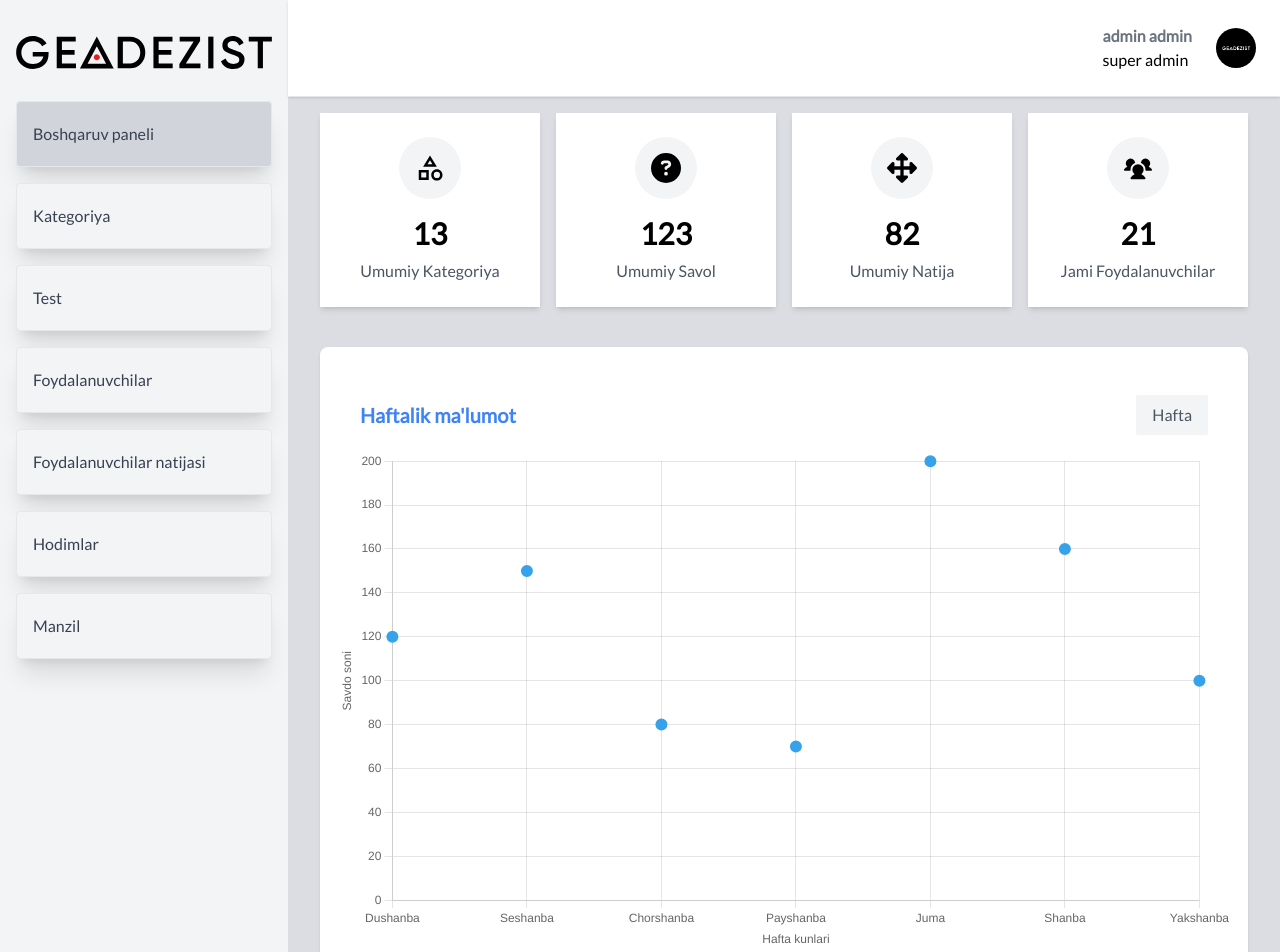
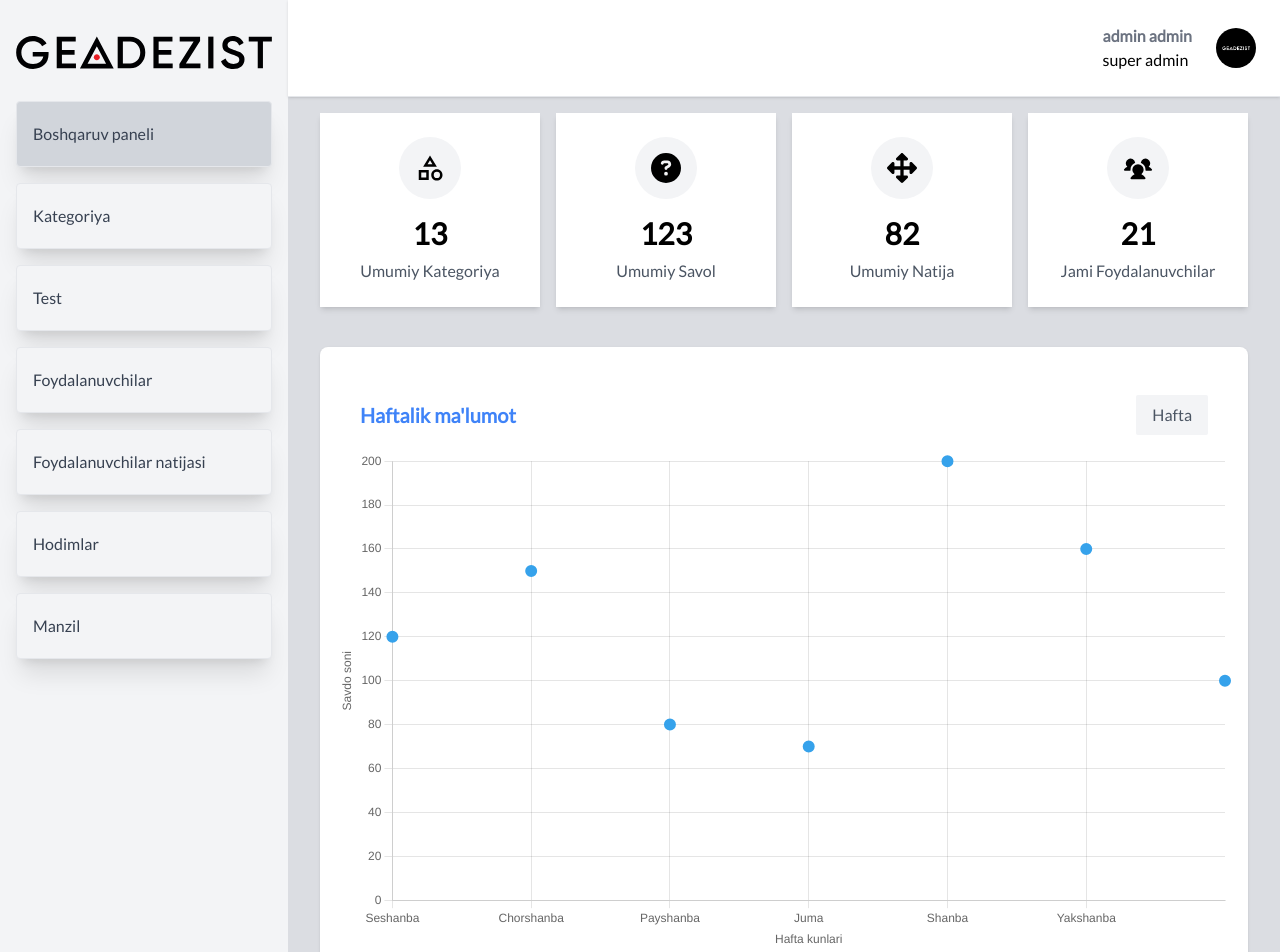
Before and after one commit to jasurhaydarovcode/GEADEZIST, a React (Vite) app: page /dashboard in a window 1280 px wide. Shown: the top 952 px of the page. Built offline with nearby package versions, Linux system fonts and the light colour scheme; sample sign-in values are in the browser's storage.

Commit message:
import ChartOptions & fix error, client profile clear comment

```diff
--- a/src/pages/Client/ClientProfile.tsx
+++ b/src/pages/Client/ClientProfile.tsx
@@ -29,7 +29,7 @@ function ClientProfile() {
           district: data.district || "Qarshi Shaxri",
           email: data.email || "foydalanibqol@gmail.com",
           address: data.address || "Foydalanuvchi MFY Foyda Ko'chasi 21-uy",
-          profileImage: data.profileImage || "", // Leave empty to trigger fallback if no image
+          profileImage: data.profileImage || "",
         });
       })
       .catch((error) => {
--- a/src/pages/Dashboard.tsx
+++ b/src/pages/Dashboard.tsx
@@ -7,6 +7,7 @@ import {
   Title,
   Tooltip,
   Legend,
+  ChartOptions,
 } from 'chart.js';
 import { useState } from 'react';
 import Layout from '@/components/Dashboard/Layout';
@@ -36,7 +37,9 @@ const Dashboard = () => {
       const res = await axios.get(getStaticAll)
       return res.data
     }
-  })
+  });
+  console.log(dashboardStatic.data); // qizil ni yo'q qilish uchun quydm
+
   const categories = ['Топография', 'Маркшейдерлик', 'Умумий Геодезия'];
   const regions = ['Toshkent', 'Samarqand', "Farg'ona"];
 
@@ -125,7 +128,7 @@ const Dashboard = () => {
   };
 
   // Options for the scatter chart
-  const options:any = {
+  const options: ChartOptions<'scatter'> = {
     responsive: true,
     maintainAspectRatio: false,
     plugins: {
@@ -141,7 +144,7 @@ const Dashboard = () => {
         },
         ticks: {
           stepSize: 1,
-          callback: (value: number) => {
+          callback: (tickValue: string | number) => {
             const days = [
               'Dushanba',
               'Seshanba',
@@ -151,7 +154,7 @@ const Dashboard = () => {
               'Shanba',
               'Yakshanba',
             ];
-            return days[value - 1];
+            return days[Number(tickValue)];
           },
         },
       },
@@ -167,6 +170,7 @@ const Dashboard = () => {
       },
     },
   };
+
   checkLogin()
 
   return (
```
